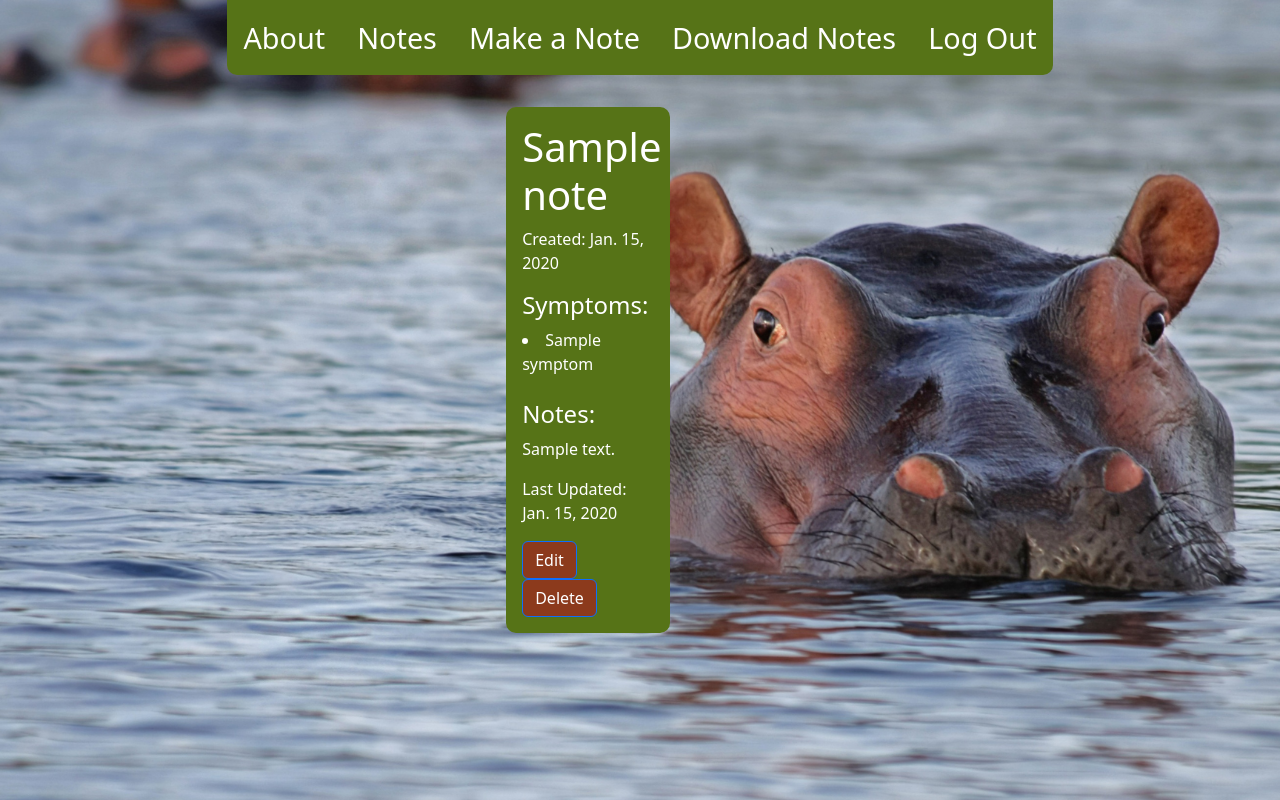
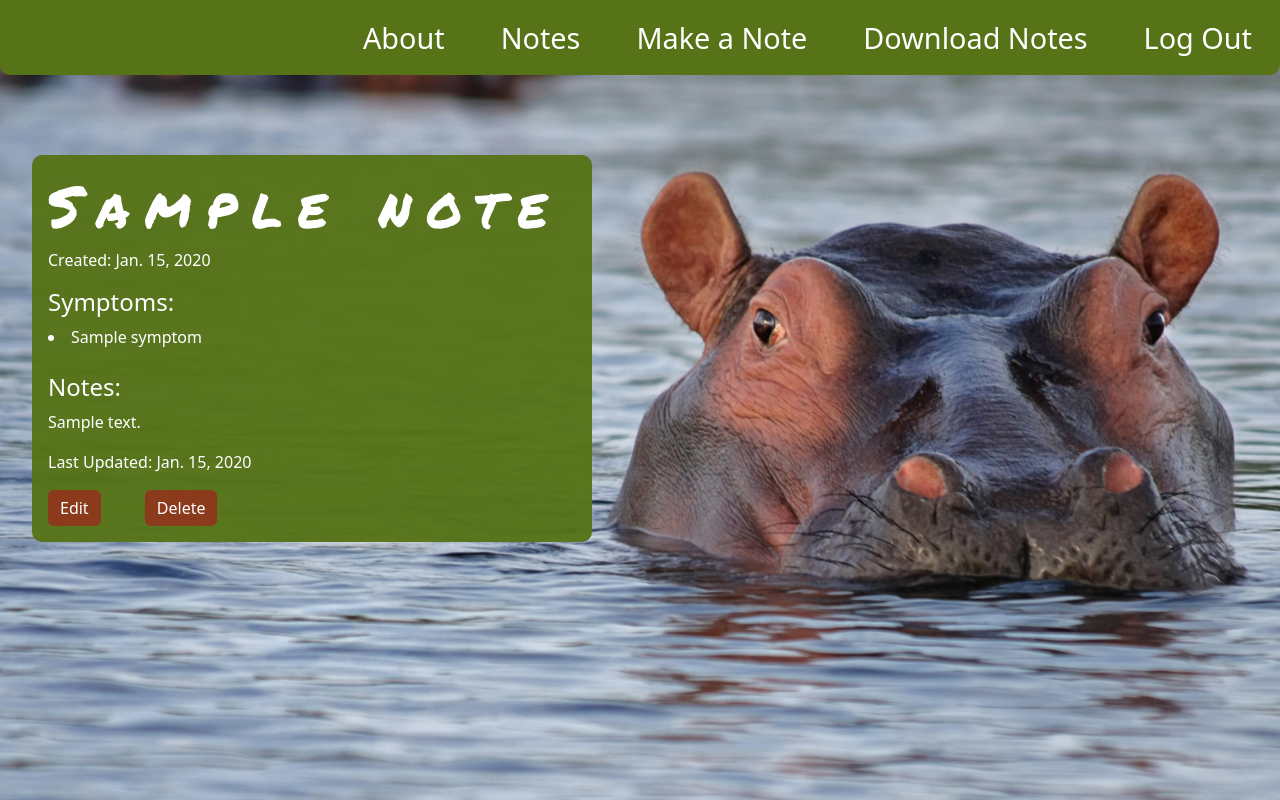
Before and after one commit to Annabellexsmith/Symptom-Safari, a Django app: page /notes/1/ in a window 1280 px wide. Run offline with Django 5.2, Linux system fonts and the light colour scheme; a user stored in the database is signed in; tables that the repository leaves empty hold one stand-in row (values such as "Sample post").

Commit message:
font applied and futher CSS styling of boxes

```diff
--- a/main_app/models.py
+++ b/main_app/models.py
@@ -13,6 +13,10 @@ class Symptom(models.Model):
 
     def get_absolute_url(self):
         return reverse('symptom-detail', kwargs={'pk': self.id})
+
+# class Feeling(models.Model):
+#     emotion = models.CharField()
+
 
 class Note(models.Model):
     user = models.ForeignKey(User, on_delete=models.CASCADE)
--- a/main_app/static/css/about.css
+++ b/main_app/static/css/about.css
@@ -4,10 +4,13 @@ body {
   -moz-background-size: cover;
   -o-background-size: cover;
   background-size: cover;
+  font-family: var(--varela);
 }
 
 h1 {
     font-size: var(--font-xtreme);
+    font-family: var(--marker);
+    letter-spacing: 6px;
 }
 h3 {
   font-size: var(--font-xl);
--- a/main_app/static/css/base.css
+++ b/main_app/static/css/base.css
@@ -1,3 +1,4 @@
+@import url('https://fonts.googleapis.com/css2?family=Permanent+Marker&family=Varela&display=swap');
 
 head {
   display: none;
@@ -8,7 +9,7 @@ body {
   display: flex;
   flex-direction: column;
   align-items: center;
-  font-family: -apple-system, BlinkMacSystemFont, 'Segoe UI', 'Roboto',
+  font-family:  var(--varela), 'Segoe UI', 'Roboto',
     'Oxygen', 'Ubuntu', 'Cantarell', 'Fira Sans', 'Droid Sans',
     'Helvetica Neue', sans-serif;
   min-height: 100vh;
@@ -18,16 +19,30 @@ body {
   --button-bg: #8C3A1C;
   --button-text-color: white;
   --card-box-shadow: 5px 5px 6px -1px #aaa;
-  --font-xtreme: 4.2rem;
+  --font-xtreme: 5.2rem;
   --font-xxl: 3.6rem;
   --font-xl: 2.4rem;
   --font-l: 1.8rem;
   --font-reg: 1.6rem;
   --card-border-radius: 6px;
+  --varela: 'Varela';
+  --marker: 'Permanent Marker'
 }
 
-nav {
+.navbar {
  font-size: var(--font-l);
  border-bottom-left-radius: 10px;
  border-bottom-right-radius: 10px;
+ li{
+  padding: 0 20px;
+ }
+
+
+.navbar-nav {
+  margin-left: auto;
 }
+}
+
+header{
+  width: 100%;
+}
--- a/main_app/static/css/notes/note-detail.css
+++ b/main_app/static/css/notes/note-detail.css
@@ -7,24 +7,34 @@ body {
     display: flex;
     flex-direction: column;
     text-decoration: none;
+    align-items: flex-start;
 }
 .note-container {
-    background-color:#567317;
-    width:45%;
+    background-color: #567317f3;
+    width:35rem;
     padding: 1rem;
     border-radius: 10px;
     color: white;
-    margin: 2rem 3rem;
-}
+    margin: 5rem 2rem;
 
     .note-detail {
       padding: 0 20px;
-    display: flex;
-    justify-content: center;
       flex-wrap: wrap;
+      overflow: visible;
     }
 
-  a {
+    .btn {
+      margin-right: 40px;
+      background-color: var(--button-bg);
+      border: var(--button-text-color);
+      a{
         text-decoration: none;
         color: var(--button-text-color);
       }
+    }
+  h1{
+    font-family: var(--marker);
+    letter-spacing: 15px;
+    font-size: var(--font-xxl);
+  }
+}
--- a/main_app/templates/base.html
+++ b/main_app/templates/base.html
@@ -19,10 +19,10 @@
   <body>
     <header>
         <nav
-          class="navbar navbar-expand-lg  justify-content-end"
+          class="navbar navbar-expand-lg "
           style="background-color: #567317;"
         >
-          <ul class="nav nav-fill">
+          <ul class="navbar-nav ml-auto nav">
             {% if user.is_authenticated %}
             <li class="nav-item" >
               <a class="nav-link text-white" href="{% url 'about' %}">About</a>
@@ -45,7 +45,7 @@
                 action="{% url 'admin:logout' %}"
               >
                 {% csrf_token %}
-                <button class="nav-link text-white btn btn-link" type="submit">
+                <button class="nav-link text-white btn-link" type="submit">
                   Log Out
                 </button>
               </form>
@@ -63,7 +63,6 @@
             {% endif %}
           </ul>
         </nav>
-
     </header>
     <main>{% block content %} {% endblock %}</main>
   </body>
--- a/main_app/templates/home.html
+++ b/main_app/templates/home.html
@@ -16,7 +16,7 @@
                 {% csrf_token %}
                 {{ form.as_p }}
                 <input type="hidden" name="next" value="{{ next }}" />
-                <button type="submit" class="btn btn-primary" style="background-color: var(--button-bg); color: var(--button-text-color);">Login</button>
+                <button type="submit" class="btn btn-primary">Login</button>
             </form>
     </section>
 </div>
--- a/main_app/templates/notes/detail.html
+++ b/main_app/templates/notes/detail.html
@@ -19,10 +19,10 @@
     <p>Last Updated: {{ note.updated }}</p>
   </div>
   <div>
-    <button class="btn btn-primary" style="margin-right: 2rem; background-color: var(--button-bg); color: var(--button-text-color);">
+    <button class="btn btn-primary" >
     <a href="{% url 'note-update' note.id %}" >Edit</a>
   </button>
-  <button class="btn btn-primary" style="background-color: var(--button-bg); color: var(--button-text-color);">
+  <button class="btn btn-primary" >
     <a href="{% url 'note-delete' note.id %}">Delete</a>
     </button>
   </div>
--- a/main_app/templates/signup.html
+++ b/main_app/templates/signup.html
@@ -6,12 +6,12 @@
 {% endblock %}
 {% block content %}
 
-<div class="container" style=" align-items:flex-start; ">
-  <section class="form-control form-control-lg" style="background-color:#567317f3; border: #567317dc; margin-top: 1rem; width: 60%; ">
-    <h1 style="width: 40%;">Come join us on the hunt for Symptoms on the Safari!</h1>
+<h1>Come join us on the hunt for Symptoms on the Safari!</h1>
 {% if error_message %}
 <p class="red-text">{{ error_message }}</p>
 {% endif %}
+<div class="container" style=" align-items:flex-start; ">
+  <section class="form-control form-control-lg" style="background-color:#567317f3; border: #567317dc; margin-top: 1rem; width: 60%; ">
 <form action="" method="post" class="form-container" autocomplete="off ">
   {% csrf_token %}
   <table>
```
Also changed, not shown: main_app/static/css/form.css (+16 -13 lines), main_app/static/css/home.css (+15 -0 lines), main_app/static/css/notes/note-index.css (+7 -2 lines), main_app/templates/main_app/note_form.html (+6 -6 lines). Lines whose indentation alone changed are shown as unchanged.
